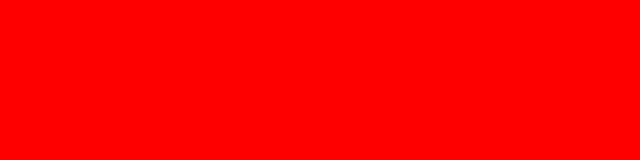
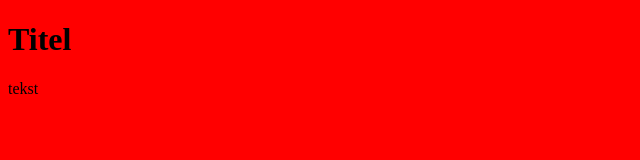
Before and after one commit to Kom-it-promovering/Promoveringskampange, a plain HTML site: page index.html in a window 1280 px wide. Shown: the whole page, without its empty margins (0-640 px from the left). Drawn offline with Linux system fonts and the light colour scheme.

Commit message:
Update index.html

```diff
--- a/index.html
+++ b/index.html
@@ -5,6 +5,7 @@
         <link rel="stylesheet" href="app.css">
     </head>
     <body>
-
+        <h1>Titel</h1>
+        <p>tekst</p>
     </body>
 </html>
```
